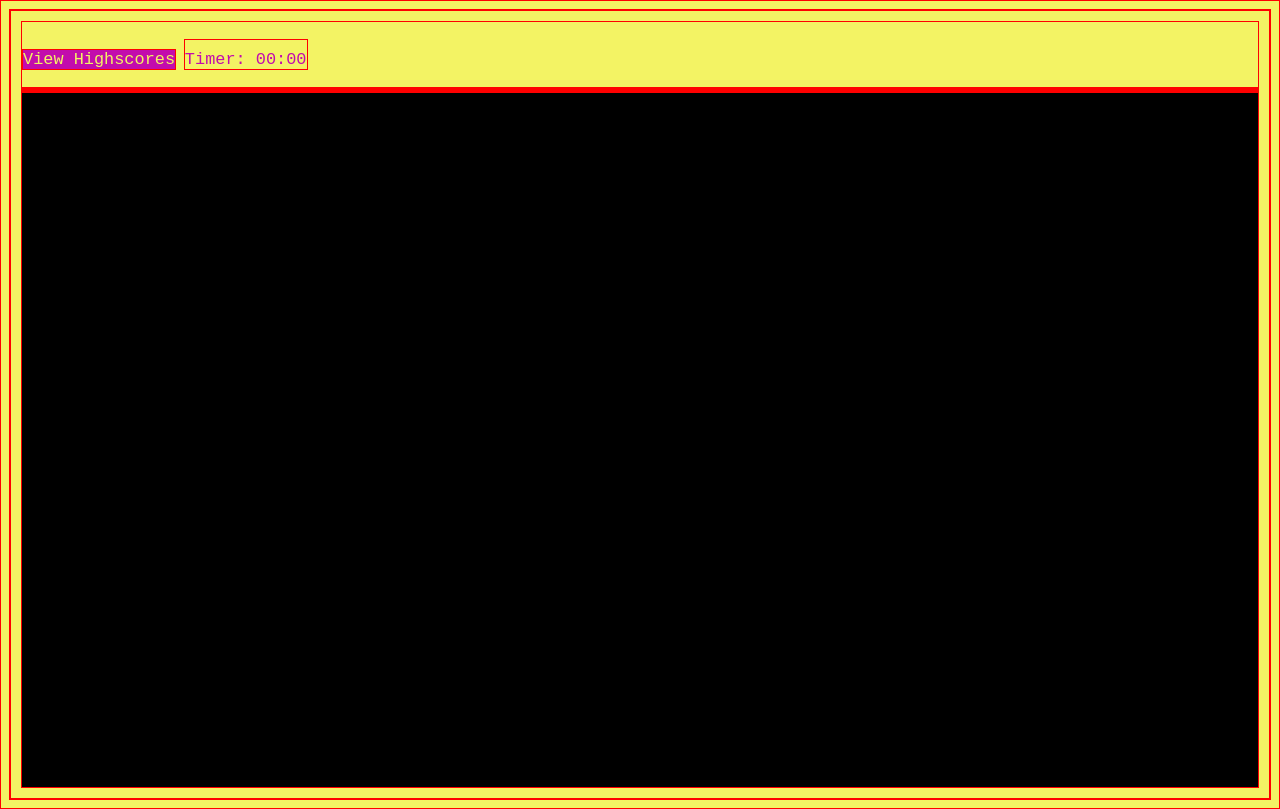
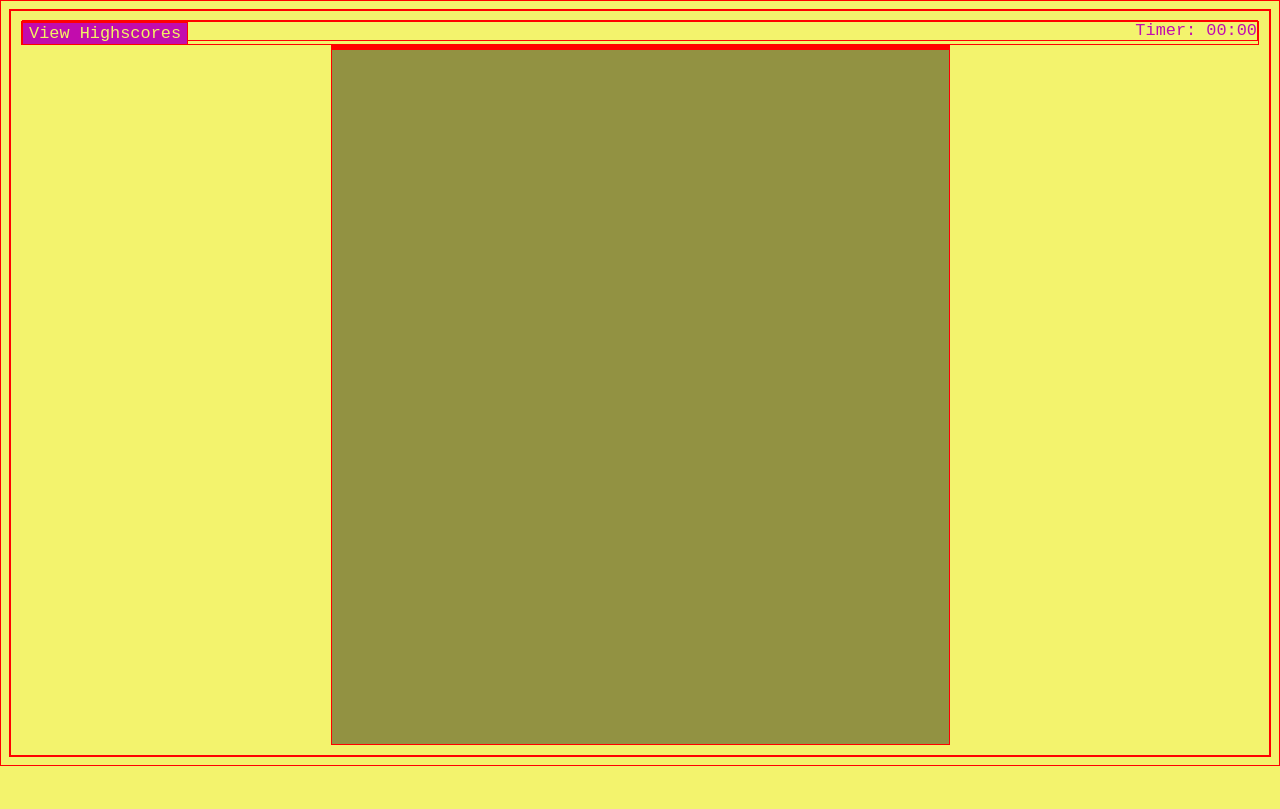
Before and after one commit to Utero93/JS-Quiz-Build, a plain HTML site: page resources/index.html in a window 1280 px wide. Drawn offline with nearby package versions, Linux system fonts and the light colour scheme.

Commit message:
setting the margin top and margin bottom for the highscore and timer to sit evenly on the page.

```diff
--- a/resources/workspace/css/style.css
+++ b/resources/workspace/css/style.css
@@ -3,8 +3,8 @@
 /* ------------------ */
 
 * {
-    margin: o;
-    padding: 0;
+    margin: o auto;
+    padding: 0 auto;
     box-sizing: border-box;
 
     /* debugging */
@@ -15,7 +15,8 @@
 }
 
 body {
-    background-color: #f3f364;
+    background-color: #f3f36d;
+    overflow: hidden;
 }
 
 p {
@@ -39,6 +40,7 @@ button {
     height: 100v;
     display: flex;
     flex-direction: column;
+    justify-content: start;
 }
 
 
@@ -47,8 +49,10 @@ button {
 /* --------------- */
 
 .nav-bar p {
-    display: inline-block;
-    padding-top: 10px;
+    display: flex;
+    justify-content: end;
+    margin-top: -25px;
+    margin-bottom: 3px;
 }
 
 /* ----------------- */
@@ -56,8 +60,10 @@ button {
 /* ----------------- */
 
 .main-content {
-    background-color: black;
+    background: rgb(0, 0, 0, 0.4);
     height: 700px;
+    width: 50%;
+    margin: 0 auto;
 }
 
 /* ----------------- */
```
